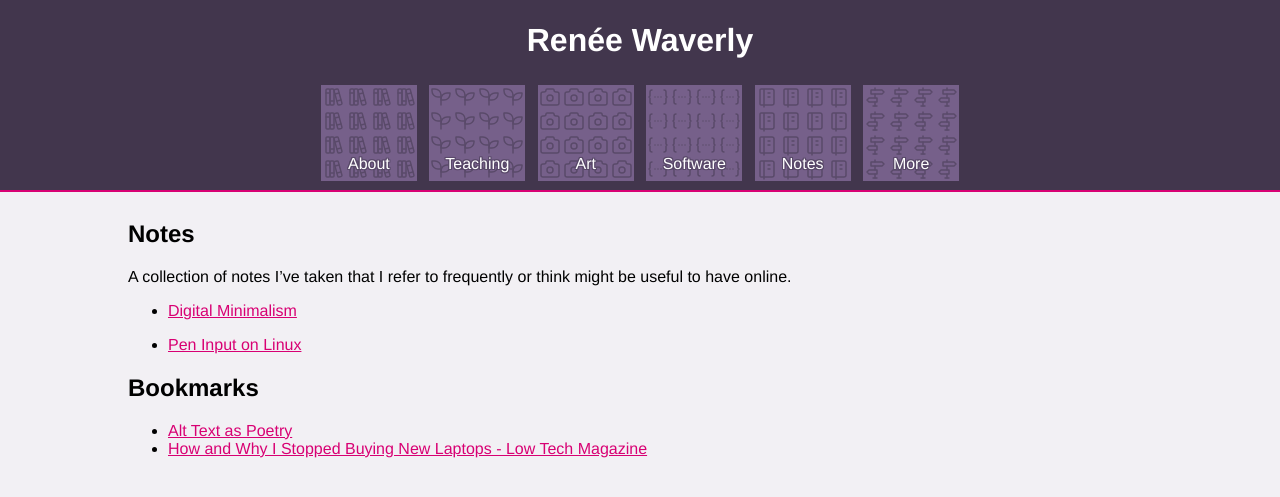
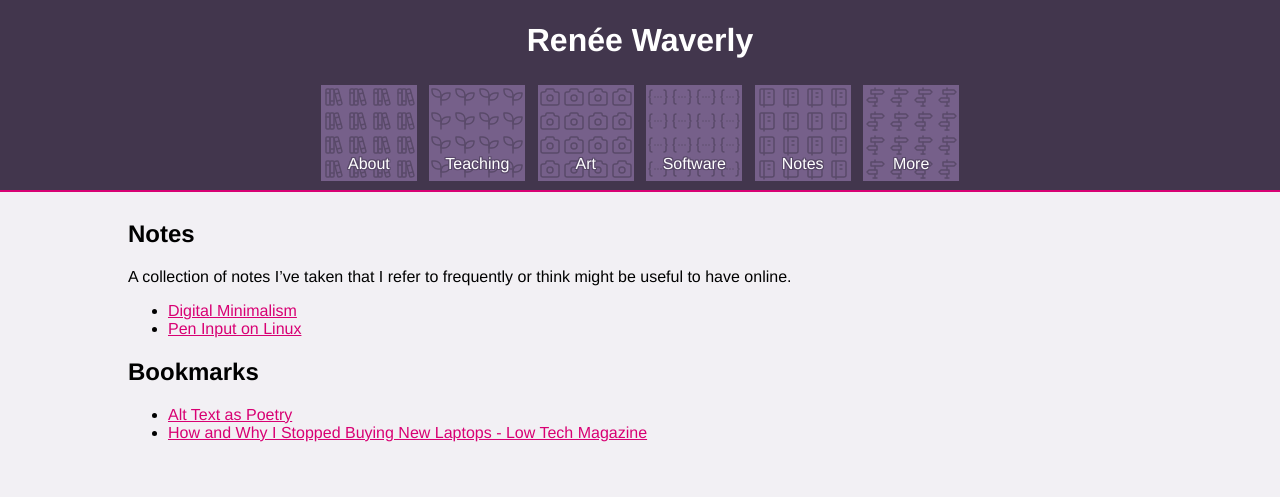
Before and after one commit to reneeverly/reneeverly.github.io, a Jekyll site: the page built from notes/index.md, in a window 1280 px wide. Shown: the top 497 px of the page. Built offline with Jekyll 4.4.1, drawn with Linux system fonts in a browser that asks for light colours.

Commit message:
Fix strange paragraph insertion on subpage list

```diff
--- a/_includes/list_subpages.md
+++ b/_includes/list_subpages.md
@@ -13,9 +13,9 @@ This is why minus 1 for parent index, and minus 2 for child index
 
 {% assign pages = site.pages | sort: "url" %}
 {% for page in pages %}
-{% assign pageurl_array = page.url | split: "/" %}
-{% assign index = pageurl_array.size | minus: 2 %}
-{% if pageurl_array[index] == parent %}
+{%- assign pageurl_array = page.url | split: "/" -%}
+{%- assign index = pageurl_array.size | minus: 2 -%}
+{%- if pageurl_array[index] == parent -%}
 * [{{ page.title }}]({{ page.url }})
-{% endif %}
+{%- endif %}
 {% endfor %}
```
